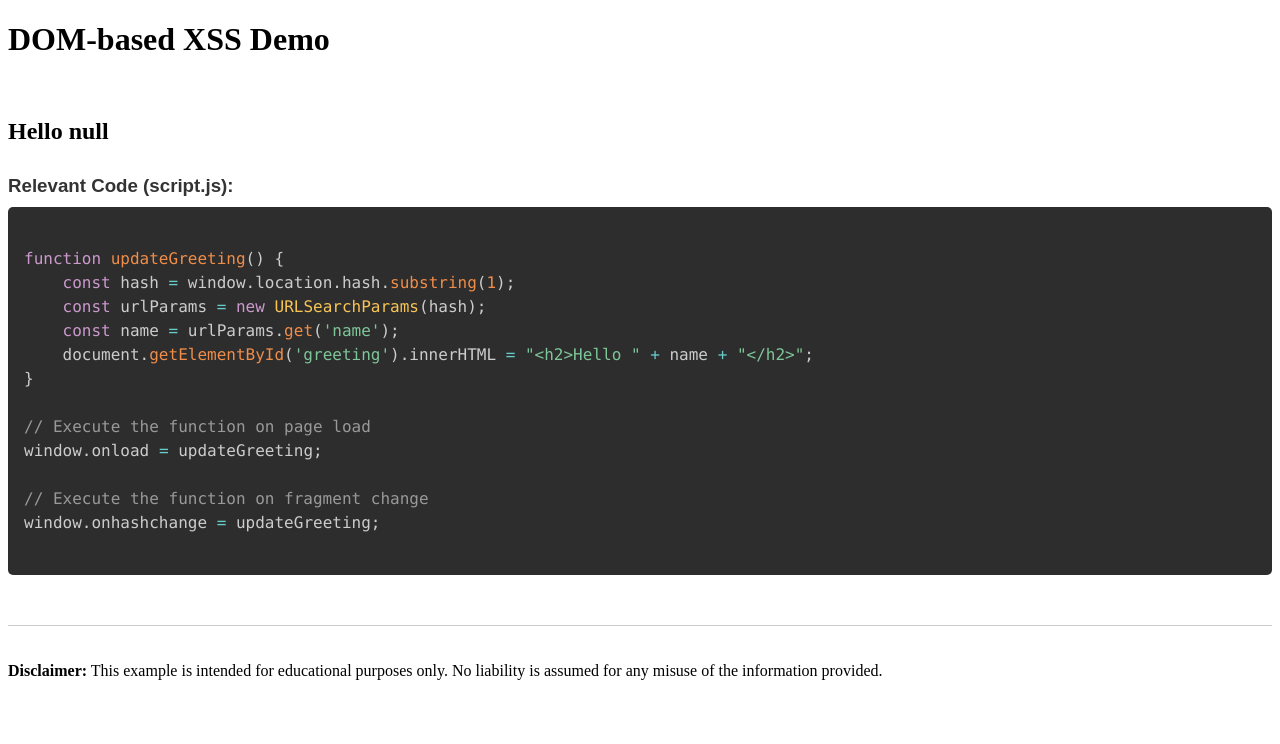
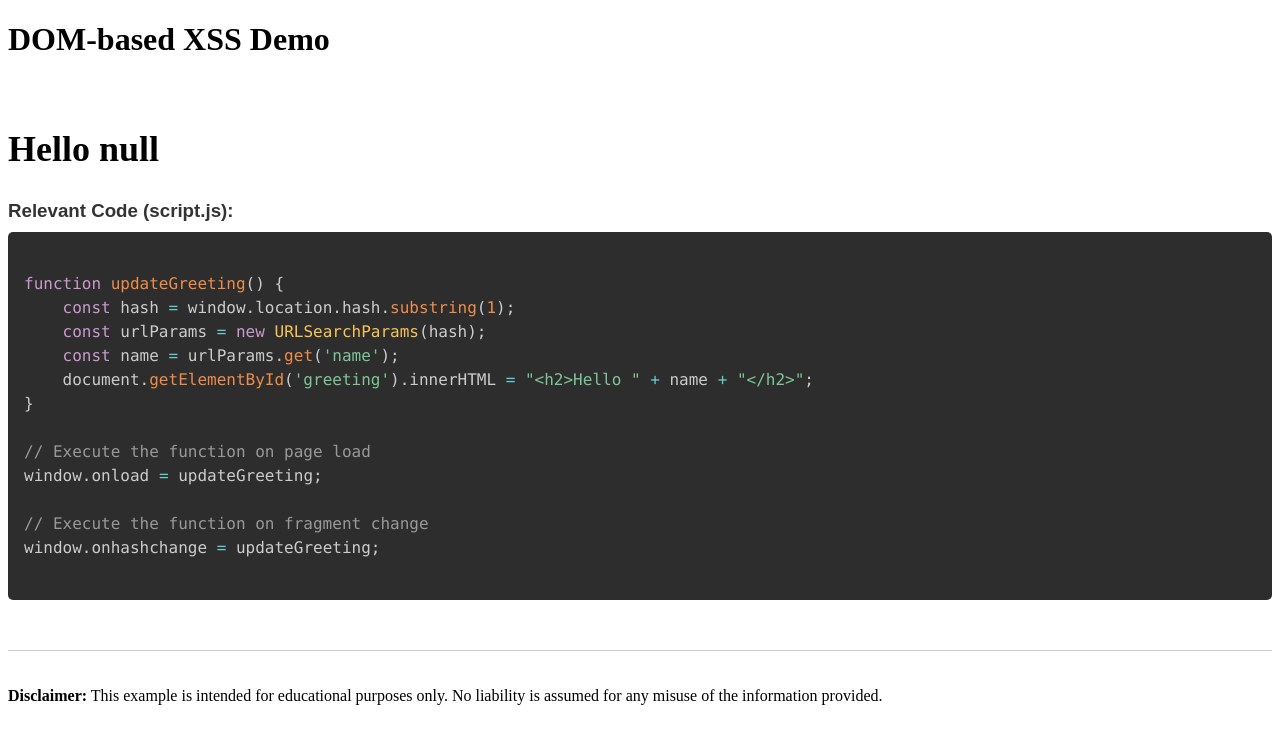
Before and after one commit to hsa-sse/sse-demos, a plain HTML site: page xss/demo.html in a window 1280 px wide. Drawn offline with nearby package versions, Linux system fonts and the light colour scheme.

Commit message:
Update html

```diff
--- a/xss/demo.html
+++ b/xss/demo.html
@@ -27,7 +27,7 @@
 </head>
 <body>
 <h1>DOM-based XSS Demo</h1><br>
-<div id="greeting"></div>
+<h2 id="greeting"></h2>
 <script src="script.js"></script>
 
 <!-- Code Container Section -->
```
